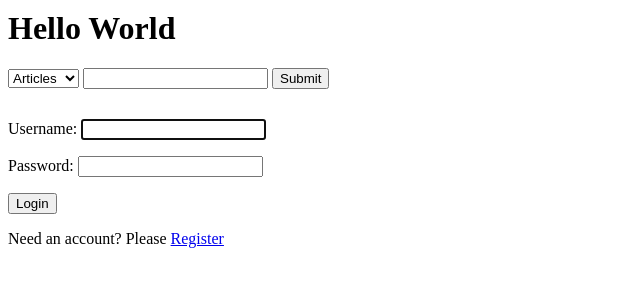
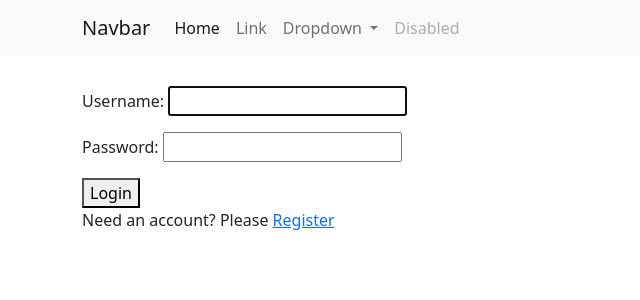
Before and after one commit to punithmadaiahkumar/try-django, a Django app: page /login/ in a window 1280 px wide. Shown: the top 300 px of the page, without its empty margins (0-640 px from the left). Run offline with Django 3.2, Linux system fonts and the light colour scheme; some libraries are stand-ins or nearby versions.

Commit message:
Adding Bootstrap & the tip of the Bootstrap Iceberg

```diff
--- a/templates/base.html
+++ b/templates/base.html
@@ -2,17 +2,27 @@
 <!DOCTYPE html>
 <html>
     <head>
+        <!-- Required meta tags -->
+        <meta charset="utf-8">
+        <meta name="viewport" content="width=device-width, initial-scale=1">
+        <!-- Bootstrap CSS -->
+        <link href="https://cdn.jsdelivr.net/npm/bootstrap@5.1.3/dist/css/bootstrap.min.css" rel="stylesheet" integrity="sha384-1BmE4kWBq78iYhFldvKuhfTAU6auU8tT94WrHftjDbrCEXSU1oBoqyl2QvZ6jIW3" crossorigin="anonymous">
+
         <script src="https://unpkg.com/htmx.org@1.7.0"></script>
         <link rel="stylesheet" href='{% static "recipes/recipes-htmx.css" %}' />
     </head>
     <body>
-        <h1>Hello World</h1>
-        {% include 'search/search-form.html' %}
+        {% include 'base/navbar.html' %}
 
-        {% block content %}
-        <h3>This will be replaced</h3>
-        {% endblock content %}
+        <div class='container'>
+            {% block content %}
+                <h3>This will be replaced</h3>
+            {% endblock content %}
 
+        </div>
+
+        <!-- Option 1: Bootstrap Bundle with Popper -->
+        <script src="https://cdn.jsdelivr.net/npm/bootstrap@5.1.3/dist/js/bootstrap.bundle.min.js" integrity="sha384-ka7Sk0Gln4gmtz2MlQnikT1wXgYsOg+OMhuP+IlRH9sENBO0LRn5q+8nbTov4+1p" crossorigin="anonymous"></script>
         <script>
             document.body.addEventListener("htmx:configRequest", (event)=>{
                 event.detail.headers['X-CSRFToken'] = '{{ csrf_token }}'
```
